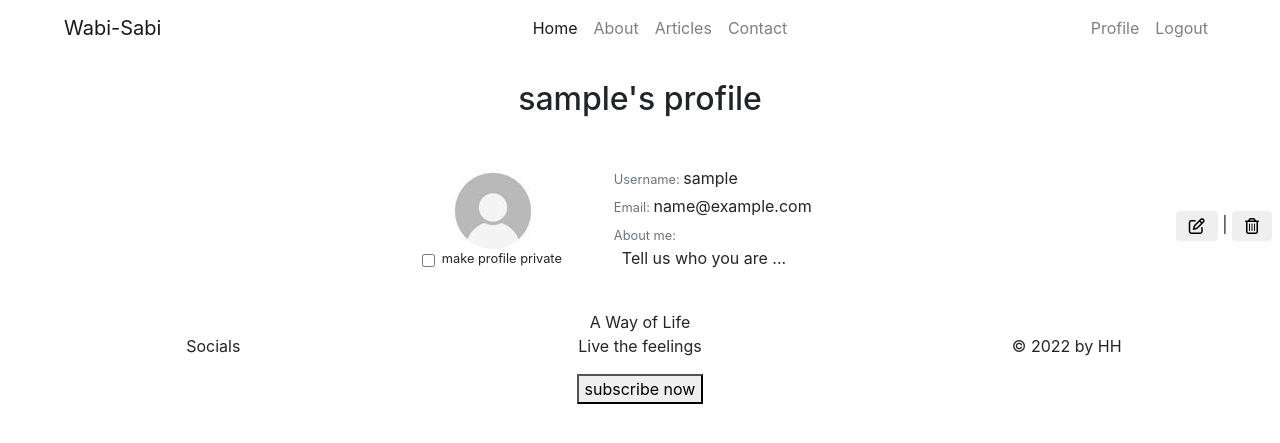
After one commit to hammad25/Wabi-Sabi, a Django app: page /profile in a window 1280 px wide. The commit adds this page. Shown: the top 443 px of the page. Run offline with Django 3.2, Linux system fonts and the light colour scheme; the visitor is signed in with stand-in values (Sample User, id 1); data comes from the database, SQL or seed files in the repository; some libraries are stand-ins or nearby versions.

Commit message:
Add profile.html and display edit and delete icons

```diff
--- a/blog/forms.py
+++ b/blog/forms.py
@@ -3,25 +3,27 @@ from .models import Contact, Comment, UserProfile
 from .widgets import CustomClearableFileInput
 
 class UserProfileForm(forms.ModelForm):
+    ''' Configure the profile form '''
     class Meta:
+        ''' Form meta properties '''
         model = UserProfile
         fields = ('image', 'about',)
 
     # Replace the image field the the custom widget
     image = forms.ImageField(label='Image',
-                            required=False,
-                            widget=CustomClearableFileInput)
+                             required=False,
+                             widget=CustomClearableFileInput)
 
     def __init__(self, *args, **kwargs):
 
         super().__init__(*args, **kwargs)
-        placeholder = {
-            'about' :'Tell us who you are...',
+        placeholders = {
+            'about': 'Tell us who you are...',
         }
 
-        for fields in self.fields:
+        for field in self.fields:
             if field != 'image':
-                placeholder = f'{placeholder[fields]}'
+                placeholder = f'{placeholders[field]}'
                 self.fields[field].widget.attrs['placeholder'] = placeholder
                 self.fields[field].label = False
 
--- a/blog/urls.py
+++ b/blog/urls.py
@@ -13,6 +13,7 @@ urlpatterns = [
     path('contact/add', views.contact_add, name='contactadd'),
     path('about', views.about_view, name='about'),
     path('account/signup', views.signup, name='signip'),
+    path('profile', views.profile, name='profile'),
 
     # path('/accounts/login/', LoginView.as_view(name='blog/login.html')),
     # path('/accounts/logout/', LogoutView.as_view(name='blog/logout.html')),
--- a/blog/views.py
+++ b/blog/views.py
@@ -1,9 +1,11 @@
 from django.shortcuts import render, get_object_or_404, redirect, reverse
 from django.views import generic, View
-from . forms import ContactForm, CommentForm
-from .models import Post, Comment, Contact
+from .forms import ContactForm, CommentForm, UserProfileForm
+from .models import Post, Comment, Contact, UserProfile
 from django.http import HttpResponseRedirect
 from django.contrib import messages
+from django.contrib.auth.decorators import login_required
+from django.contrib.auth.models import User
 
 
 # Create your views here.
@@ -69,8 +71,6 @@ def delete_comment(request, id, pk):
     comment = get_object_or_404(Comment,  )
 
 
-
-
 class PostLike(View):
     def post(self, request, slug):
         post = get_object_or_404(Post, slug=slug)
@@ -82,7 +82,19 @@ class PostLike(View):
         return HttpResponseRedirect(reverse('post_detail', args=[slug]))
 
 
+@login_required
+def profile(request):
+    '''Display and Edit user profile info'''
+    user_profile = get_object_or_404(UserProfile, user=request.user)
+    user = User.objects.get(username= request.user.username)
 
+    profile_form = UserProfileForm()
+    context = {
+        'profile_form':profile_form,
+        'user_profile':user_profile,
+    }
+
+    return render(request, 'blog/profile.html', context)
 
 def signup(register):
     return render(request, 'account/signup.html')
--- a/templates/base.html
+++ b/templates/base.html
@@ -1,4 +1,6 @@
 {% load static %}
+{% block styles %}
+{% endblock %}
 
 <head>
     <meta charset="UTF-8">
@@ -51,7 +53,8 @@
             <ul class="nav navbar-nav mr-5 w-100 justify-content-end">
                 {% if user.is_authenticated %}
                 <li class="nav-item">
-                    <a class="nav-link site-menu-link" href="" aria-label="Link to profile page.">Profile</a>
+                    <a class="nav-link site-menu-link" href="{% url 'profile' %}"
+                        aria-label="Link to profile page.">Profile</a>
                 </li>
                 <li class="nav-item">
                     <a class="nav-link" href="{% url 'account_logout' %}">Logout</a>
--- a/templates/blog/about.html
+++ b/templates/blog/about.html
@@ -1,5 +1,8 @@
 {% extends 'base.html' %}
 {% load static %}
+{% block styles %}
+<link rel="stylesheet" href="{% static 'style/pages/about.css' %}">
+{% endblock %}
 
 {% block title %}
 <title>Wabi-Sabi About</title>
--- a/templates/blog/articles.html
+++ b/templates/blog/articles.html
@@ -1,6 +1,8 @@
 {% extends 'base.html' %}
 {% load static %}
-<!-- <link rel="stylesheet" href="{% static 'style/pages/articles.css' %}"> -->
+{% block styles %}
+<link rel="stylesheet" href="{% static 'style/pages/articles.css' %}">
+{% endblock %}
 
 {% block title %}
 <title>Wabi-Sabi blog
--- a/templates/blog/contact.html
+++ b/templates/blog/contact.html
@@ -1,6 +1,8 @@
 {% extends 'base.html' %}
 {% load static %}
+{% block styles %}
 <link rel="stylesheet" type="text/css" href="{% static 'style/pages/contact.css' %}">
+{% endblock %}
 
 {% block title %}
 <title>Wabi-Sabi Contact</title>
--- /dev/null
+++ b/templates/blog/profile.html
@@ -0,0 +1,104 @@
+{% extends 'base.html' %}
+{% load static %}
+{% block styles %}
+<link rel="stylesheet" type="text/css" href="{% static 'style/pages/profile.css' %}">
+{% endblock %}
+
+{% block title %}
+<title>Profile</title>
+{% endblock %}
+
+{% block content %}
+{% load crispy_forms_tags %}
+<div class="container-fluid my-4">
+    <div class="row">
+        <div class="col">
+            <h2 class="text-center mx-auto mb-5">{{ request.user.username }}'s profile</h2>
+        </div>
+    </div>
+    <div class="row align-items-center position-relative">
+        <div class="col text-right mr-md-5 pr-0">
+            <!-- Profile image -->
+            {% if user_profile.image %}
+            <a href="{{ user_profile.image.url }}" target="_blank" aria-label="Link to view the profile picture.">
+                <img class="img-fluid profile-image mr-4" src="{{ user_profile.image.url }}" alt="profile picture">
+            </a>
+            {% else %}
+            <img class="img-fluid profile-image mr-4" src="{% static 'images/default-image.jpeg' %}"
+                alt="default profile picture">
+            {% endif %}
+            <!-- Make profile public trigger input -->
+            <form>
+                <div>
+                    <input class="form-check-input" type="checkbox" id="make-profile-public-chekbox"
+                        name="make-profile-public-chekbox" data-toggle="modal" data-target="#make-profile-public-modal"
+                        {% if user_profile.make_public %} checked{% endif %}>
+                    <label class="form-check-label" for="make-profile-public-chekbox">
+                        {% if user_profile.make_public %}
+                        <small>make profile public</small>
+                        {% else %}
+                        <small>make profile private</small>
+                        {% endif %}
+                    </label>
+                </div>
+            </form>
+            <!-- Make profile public confirmation modal -->
+        </div>
+        <!-- Profile information -->
+        <div class="col pl-1 align-middle profile-info">
+            <p class="mb-1"><span class="text-muted small">Username: </span>{{ request.user.username }}</p>
+            <p class="mb-2"><span class="text-muted small">Email: </span>{{ request.user.email }}</p>
+            <p class="d-none d-md-block">
+                <span class="text-muted small">About me:</span><br />
+                {% if user_profile.about %}
+                {{ user_profile.about }}
+                {% else %}
+                <span class="ml-2">Tell us who you are ...</span>
+                {% endif %}
+            </p>
+        </div>
+        <div class="col-12 d-block d-md-none mt-3 profile-info">
+            <p>
+                <span class="text-muted small">About me:</span><br />
+                {% if user_profile.about %}
+                {{ user_profile.about }}
+                {% else %}
+                <span class="ml-2">Tell us who you are ...</span>
+                {% endif %}
+            </p>
+        </div>
+        <div class="edit-profile-btn mr-md-2">
+            <!-- Button trigger EDIT profile modal -->
+            <button type="button" class="btn profile-info" data-toggle="modal" data-target="#edit-profile-modal"
+                title="Edit profile">
+                <i class="fa-regular fa-pen-to-square"></i>
+                <span class="sr-only">Edit your profile information</span>
+            </button>
+            <span>|</span>
+            <!-- Button trigger DELETE profile modal -->
+            <button type="button" class="btn red profile-info" data-toggle="modal" data-target="#delete-profile-modal"
+                title="Delete profile">
+                <i class="fa-regular fa-trash-can"></i>
+                <span class="sr-only">Delete your profile</span>
+            </button>
+        </div>
+        <!-- EDIT profile modal -->
+
+
+    </div>
+    <div class="row">
+    </div>
+</div>
+{% endblock %}
+
+{% block postloadjs %}
+{{ block.super }}
+<!-- update file name -->
+<script>
+    /* jshint esversion: 8 */
+    $('#new-image').change(function () {
+        var file = $('#new-image')[0].files[0];
+        $('#filename').text(`Image will be set to: ${file.name}`);
+    });
+</script>
+{% endblock %}
```
Also changed, not shown: templates/blog/custom_widget_templates/custom_clearable_file_input.html (added, +22 -0 lines), templates/blog/post_detail.html (+6 -3 lines), static/images/default-image.jpeg (added).
